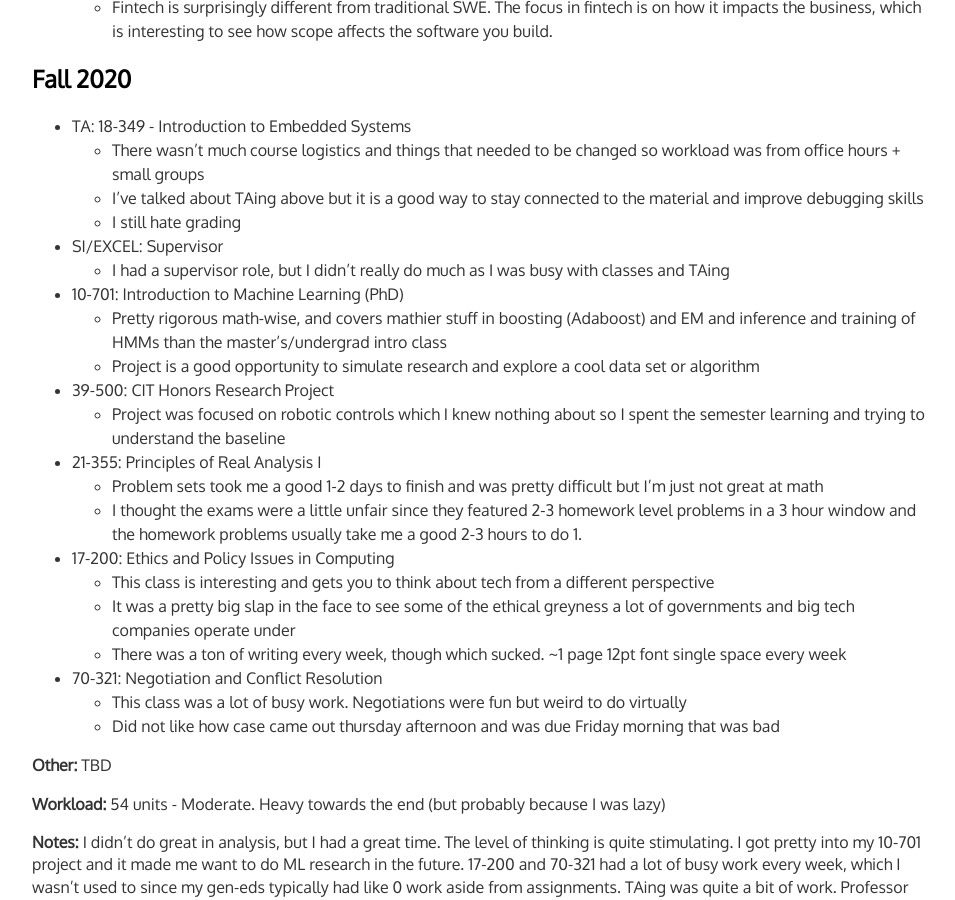
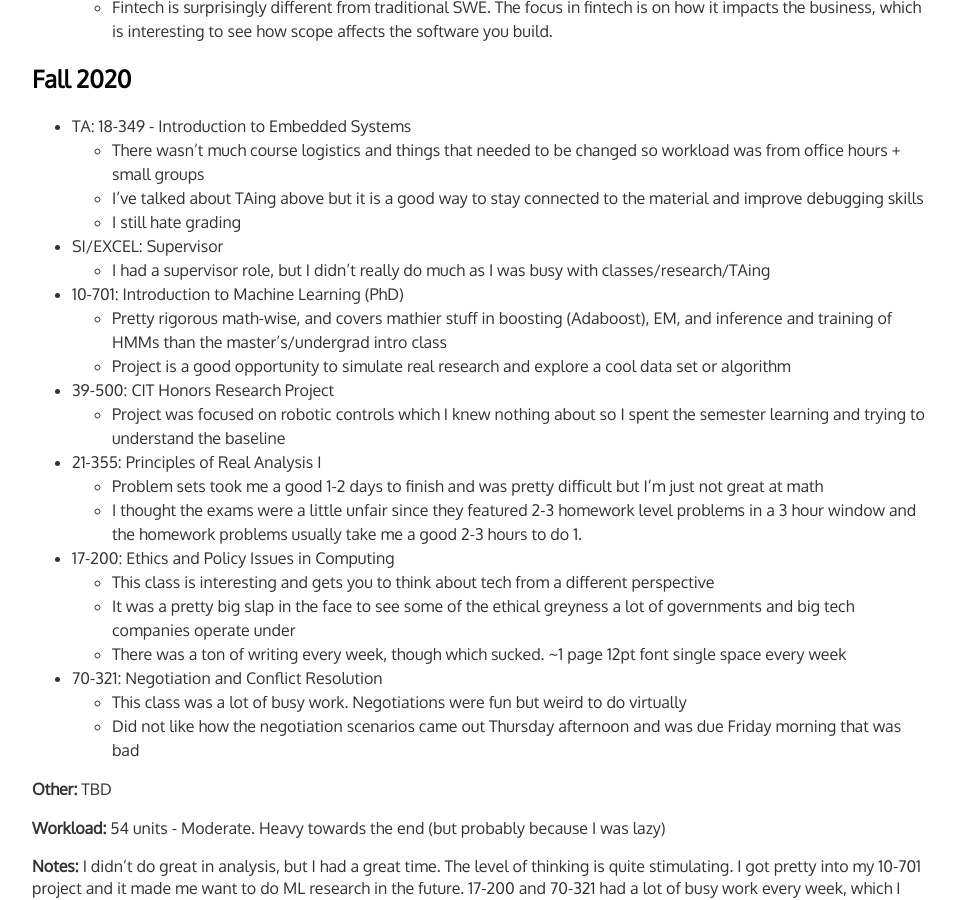
Before and after one commit to jeffreytsaw/jeffreytsaw.github.io, a Jekyll site: the page built from college.md, in a window 1280 px wide and 900 px high, scrolled down 6791 px. Shown: the whole window, without its empty margins (160-1115 px from the left). Built offline with Jekyll 4.4.1, drawn with Linux system fonts in a browser that asks for light colours.

Commit message:
updated college for fall and home page

```diff
--- a/college.md
+++ b/college.md
@@ -203,10 +203,10 @@ I studied abroad this semester at UCL. I applied early in the fall, and they not
     - I've talked about TAing above but it is a good way to stay connected to the material and improve debugging skills
     - I still hate grading
 - SI/EXCEL: Supervisor
-    - I had a supervisor role, but I didn't really do much as I was busy with classes and TAing
+    - I had a supervisor role, but I didn't really do much as I was busy with classes/research/TAing
 - 10-701: Introduction to Machine Learning (PhD)
-    - Pretty rigorous math-wise, and covers mathier stuff in boosting (Adaboost) and EM and inference and training of HMMs than the master's/undergrad intro class
-    - Project is a good opportunity to simulate research and explore a cool data set or algorithm
+    - Pretty rigorous math-wise, and covers mathier stuff in boosting (Adaboost), EM, and inference and training of HMMs than the master's/undergrad intro class
+    - Project is a good opportunity to simulate real research and explore a cool data set or algorithm
 - 39-500: CIT Honors Research Project
     - Project was focused on robotic controls which I knew nothing about so I spent the semester learning and trying to understand the baseline
 - 21-355: Principles of Real Analysis I
@@ -218,7 +218,7 @@ I studied abroad this semester at UCL. I applied early in the fall, and they not
     - There was a ton of writing every week, though which sucked. ~1 page 12pt font single space every week
 - 70-321: Negotiation and Conflict Resolution
     - This class was a lot of busy work. Negotiations were fun but weird to do virtually
-    - Did not like how case came out thursday afternoon and was due Friday morning that was bad
+    - Did not like how the negotiation scenarios came out Thursday afternoon and was due Friday morning that was bad
 
 **Other:** TBD
 
```
